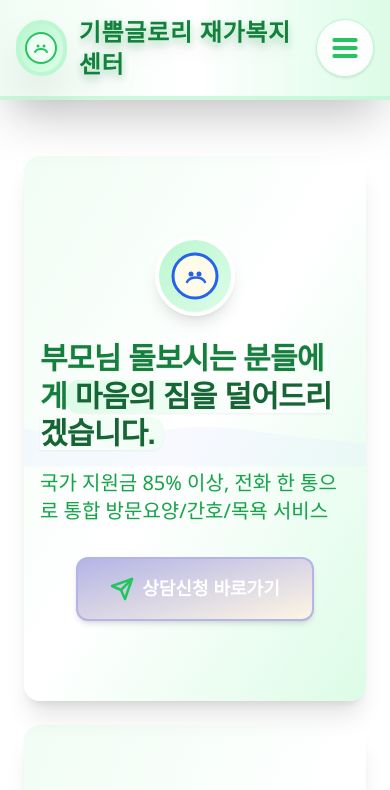
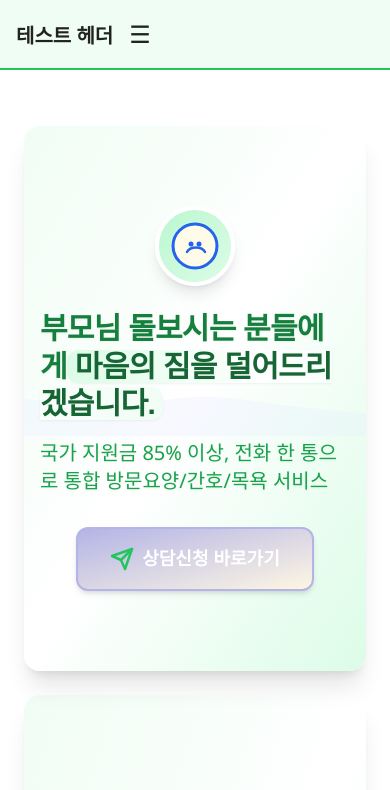
Before and after one commit to mxten777/mvp_project_18, a React (Vite) app: page / in a window 390 px wide. Shown: the top 790 px of the page. Built offline with nearby package versions, Linux system fonts and the light colour scheme.

Commit message:
Test: Header/모바일 메뉴 최소 구조로 임시 교체(원인 분리용)

```diff
--- a/src/components/Header.tsx
+++ b/src/components/Header.tsx
@@ -1,98 +1,16 @@
+
 import React, { useState } from "react";
-import { Link } from "react-router-dom";
-import MobileNav from "./MobileNav";
-
-
-
-const navLinks = [
-  { to: "/about", label: "센터소개" },
-  { to: "/services", label: "서비스소개" },
-  { to: "/pricing", label: "서비스비용" },
-  { to: "/notices", label: "공지사항" },
-  { to: "/downloads", label: "자료실" },
-  { to: "/reviews", label: "고객후기" },
-  { to: "/faq", label: "FAQ" },
-  { to: "/contact", label: "연락처" },
-  { to: "/apply", label: "상담신청" },
-  { to: "/mypage", label: "마이페이지" },
-  { to: "/login", label: "로그인" },
-];
 
 const Header: React.FC = () => {
-  const [menuOpen, setMenuOpen] = useState(false);
+  const [open, setOpen] = useState(false);
   return (
-  <header className="w-full bg-gradient-to-r from-green-50 via-white to-green-100 shadow-2xl sticky top-0 z-50 border-b-4 border-green-200/70 backdrop-blur-md/60" style={{fontFamily:'Apple SD Gothic Neo, Malgun Gothic, Segoe UI, Arial, sans-serif'}}>
-      <nav
-        className="max-w-7xl mx-auto flex flex-col md:flex-row items-start md:items-center justify-between px-4 py-4 md:py-2"
-        role="navigation"
-        aria-label="주요 메뉴"
-      >
-        <div className="flex w-full md:w-auto items-center justify-between">
-          <div className="flex items-center gap-3 select-none">
-            <span className="inline-flex items-center justify-center w-14 h-14 rounded-full bg-gradient-to-br from-green-200 to-green-100 shadow-2xl border-4 border-green-200">
-              <svg width="32" height="32" viewBox="0 0 32 32" fill="none" xmlns="http://www.w3.org/2000/svg" aria-hidden="true">
-                <circle cx="16" cy="16" r="15" stroke="#22c55e" strokeWidth="2" fill="#f0fdf4" />
-                <path d="M10 20c2-4 10-4 12 0" stroke="#22c55e" strokeWidth="2" strokeLinecap="round"/>
-                <circle cx="13" cy="14" r="1.5" fill="#22c55e"/>
-                <circle cx="19" cy="14" r="1.5" fill="#22c55e"/>
-              </svg>
-            </span>
-            <Link to="/" className="text-2xl md:text-3xl font-extrabold tracking-tight text-green-700 drop-shadow-lg" style={{letterSpacing: '0.03em', textShadow:'0 2px 8px #bbf7d0', fontFamily:'Apple SD Gothic Neo, Malgun Gothic, Segoe UI, Arial, sans-serif'}}>
-              기쁨글로리 재가복지센터
-            </Link>
-          </div>
-          <div className="block md:hidden">
-            {!menuOpen && (
-              <button
-                className="p-3 ml-2 rounded-full bg-white/90 shadow border border-green-200 text-3xl font-extrabold text-green-700 focus:outline-none focus:ring-2 focus:ring-green-400 active:bg-green-50 transition-all duration-150"
-                aria-label="메뉴 열기"
-                aria-expanded={menuOpen}
-                aria-controls="main-nav-menu"
-                onClick={() => setMenuOpen(true)}
-                type="button"
-              >
-                <svg
-                  xmlns="http://www.w3.org/2000/svg"
-                  width="32" height="32" viewBox="0 0 24 24"
-                  fill="none"
-                  stroke="#22c55e"
-                  strokeWidth="3"
-                  strokeLinecap="round"
-                  strokeLinejoin="round"
-                  aria-hidden="true"
-                >
-                  <line x1="4" y1="6" x2="20" y2="6" />
-                  <line x1="4" y1="12" x2="20" y2="12" />
-                  <line x1="4" y1="18" x2="20" y2="18" />
-                </svg>
-              </button>
-            )}
-            {menuOpen && <MobileNav open={true} onClose={() => setMenuOpen(false)} />}
-          </div>
-        </div>
-        {/* 데스크탑 메뉴는 md 이상에서만 렌더링, 모바일 메뉴가 열려있을 때는 숨김 */}
-        <ul
-          id="main-nav-menu"
-          className={`hidden md:flex md:flex-row flex-wrap gap-3 md:gap-7 text-lg font-semibold w-full md:w-auto mt-2 md:mt-0 bg-white/95 md:bg-transparent border-t-2 md:border-0 border-green-200 rounded-b-2xl md:rounded-none shadow-xl md:shadow-none px-3 md:px-0 py-3 md:py-0 backdrop-blur-sm`}
-          role="menubar"
-        >
-          {navLinks.map((link) => (
-            <li key={link.to} role="none">
-              <Link
-                to={link.to}
-                className="block px-6 py-2 rounded-2xl hover:bg-green-50 hover:text-green-700 focus:outline-none focus:ring-2 focus:ring-green-200 active:bg-green-100 transition-all duration-150 text-green-800 text-lg tracking-wide shadow border border-green-200/50 drop-shadow-sm font-semibold"
-                aria-label={link.label}
-                role="menuitem"
-                tabIndex={0}
-                onClick={() => setMenuOpen(false)}
-                style={{fontFamily:'Apple SD Gothic Neo, Malgun Gothic, Segoe UI, Arial, sans-serif'}}
-              >
-                {link.label}
-              </Link>
-            </li>
-          ))}
-        </ul>
-      </nav>
+    <header style={{padding: 16, background: '#f0fdf4', borderBottom: '2px solid #22c55e'}}>
+      <span style={{fontWeight: 'bold', fontSize: 20}}>테스트 헤더</span>
+      <button style={{marginLeft: 16, fontSize: 24}} onClick={() => setOpen(true)}>☰</button>
+      {open && <div style={{position: 'fixed', top: 0, left: 0, width: '100vw', height: '100vh', background: '#fff', zIndex: 9999, display: 'flex', flexDirection: 'column', alignItems: 'center', justifyContent: 'center'}}>
+        <div style={{fontSize: 32, marginBottom: 24}}>메뉴</div>
+        <button style={{fontSize: 24, padding: 12, background: '#22c55e', color: '#fff', border: 'none', borderRadius: 8}} onClick={() => setOpen(false)}>닫기</button>
+      </div>}
     </header>
   );
 };
```
